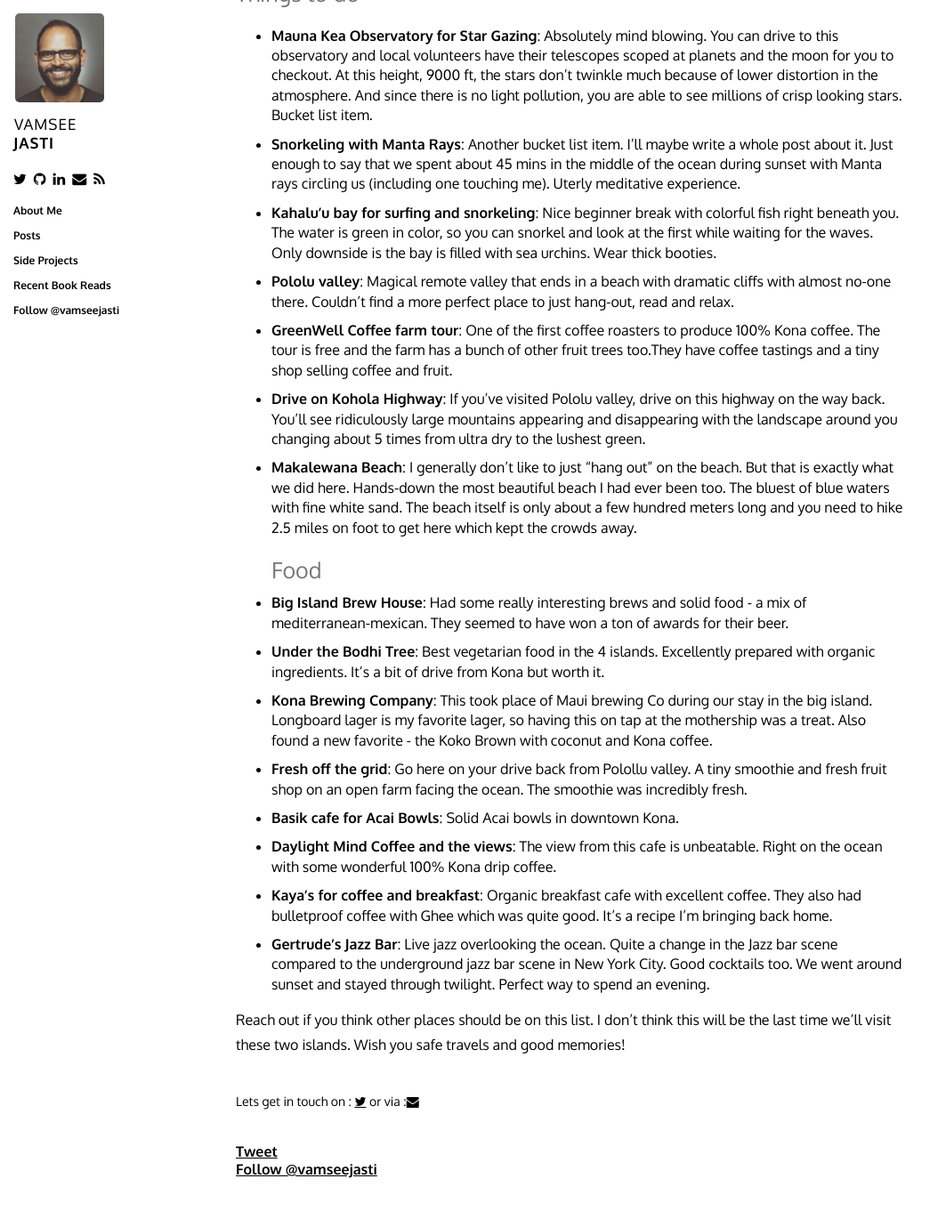
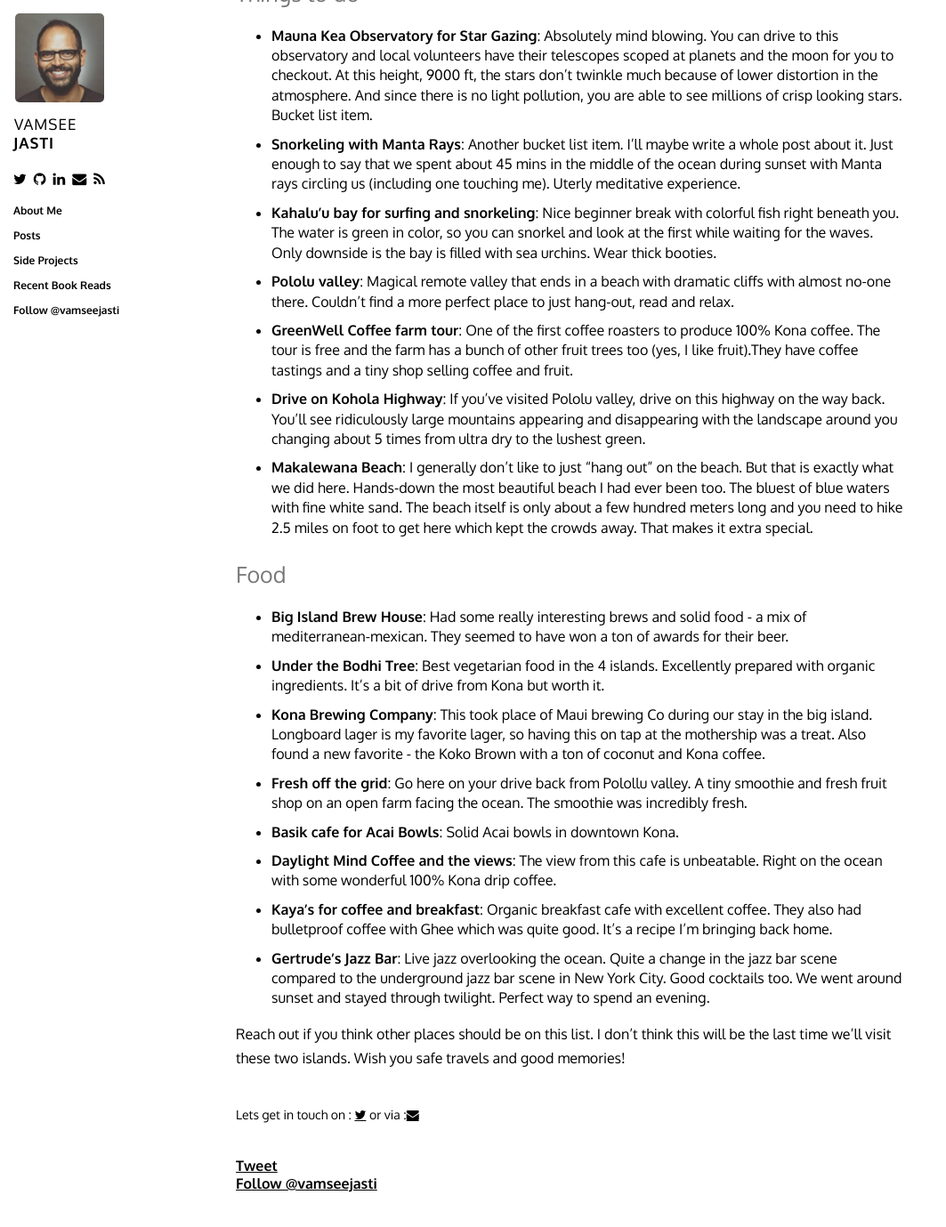
Before and after one commit to jasti/jasti.github.io, a Jekyll site: the page built from _posts/2018-05-21-hawaii.markdown, in a window 1280 px wide and 1400 px high, scrolled down 2296 px. Shown: the top 1379 px of the window at 89% size, without its empty margins (0-1063 px from the left). Built offline with Jekyll 4.4.1, drawn with Linux system fonts in a browser that asks for light colours; nearby versions of some CDN libraries; comment, search, counter and statistics services are not loaded; some of the changed text lies outside the part shown.

Commit message:
minor edit

```diff
--- a/_posts/2018-05-21-hawaii.markdown
+++ b/_posts/2018-05-21-hawaii.markdown
@@ -43,18 +43,19 @@
 - **Snorkeling with Manta Rays**: Another bucket list item.  I'll maybe write a whole post about it. Just enough to say that we spent about 45 mins in the middle of the ocean during sunset with Manta rays circling us (including one touching me). Uterly meditative experience.
 - **Kahalu'u bay for surfing and snorkeling**: Nice beginner break with colorful fish right beneath you. The water is green in color, so you can snorkel and look at the first while waiting for the waves. Only downside is the bay is filled with sea urchins. Wear thick booties.
 - **Pololu valley**: Magical remote valley that ends in a beach with dramatic cliffs with almost no-one there. Couldn't find a more perfect place to just hang-out, read and relax.
-- **GreenWell Coffee farm tour**: One of the first coffee roasters to produce 100% Kona coffee. The tour is free and the farm has a bunch of other fruit trees too.They have coffee tastings and a tiny shop selling coffee and fruit.
+- **GreenWell Coffee farm tour**: One of the first coffee roasters to produce 100% Kona coffee. The tour is free and the farm has a bunch of other fruit trees too (yes, I like fruit).They have coffee tastings and a tiny shop selling coffee and fruit.
 - **Drive on Kohola Highway**: If you've visited Pololu valley, drive on this highway on the way back. You'll see ridiculously large mountains appearing and disappearing with the landscape around you changing about 5 times from ultra dry to the lushest green.
-- **Makalewana Beach**: I generally don't like to just "hang out" on the beach. But that is exactly what we did here. Hands-down the most beautiful beach I had ever been too. The bluest of blue waters with fine white sand. The beach itself is only about a few hundred meters long and you need to hike 2.5 miles on foot to get here which kept the crowds away.
+- **Makalewana Beach**: I generally don't like to just "hang out" on the beach. But that is exactly what we did here. Hands-down the most beautiful beach I had ever been too. The bluest of blue waters with fine white sand. The beach itself is only about a few hundred meters long and you need to hike 2.5 miles on foot to get here which kept the crowds away. That makes it extra special.
+
 ### Food
 - **Big Island Brew House**: Had some really interesting brews and solid food - a mix of mediterranean-mexican. They seemed to have won a ton of awards for their beer.
 - **Under the Bodhi Tree**: Best vegetarian food in the 4 islands. Excellently prepared with organic ingredients. It's a bit of drive from Kona but worth it.
-- **Kona Brewing Company**: This took place of Maui brewing Co during our stay in the big island. Longboard lager is my favorite lager, so having this on tap at the mothership was a treat. Also found a new favorite - the Koko Brown with coconut and Kona coffee.
+- **Kona Brewing Company**: This took place of Maui brewing Co during our stay in the big island. Longboard lager is my favorite lager, so having this on tap at the mothership was a treat. Also found a new favorite - the Koko Brown with a ton of coconut and Kona coffee.
 - **Fresh off the grid**: Go here on your drive back from Polollu valley. A tiny smoothie and fresh fruit shop on an open farm facing the ocean. The smoothie was incredibly fresh.
 - **Basik cafe for Acai Bowls**: Solid Acai bowls in downtown Kona.
 - **Daylight Mind Coffee and the views**: The view from this cafe is unbeatable. Right on the ocean with some wonderful 100% Kona drip coffee.
 - **Kaya's for coffee and breakfast**: Organic breakfast cafe with excellent coffee. They also had bulletproof coffee with Ghee which was quite good. It's a recipe I'm bringing back home.
-- **Gertrude's Jazz Bar**: Live jazz overlooking the ocean. Quite a change in the Jazz bar scene compared to the underground jazz bar scene in New York City. Good cocktails too. We went around sunset and stayed through twilight. Perfect way to spend an evening.
+- **Gertrude's Jazz Bar**: Live jazz overlooking the ocean. Quite a change in the jazz bar scene compared to the underground jazz bar scene in New York City. Good cocktails too. We went around sunset and stayed through twilight. Perfect way to spend an evening.
 
 Reach out if you think other places should be on this list. I don't think this will be the last time we'll visit these two islands.
 Wish you safe travels and good memories!
```
Also changed, not shown: other parts of _posts/2018-05-21-hawaii.markdown (+3 -3 lines).
